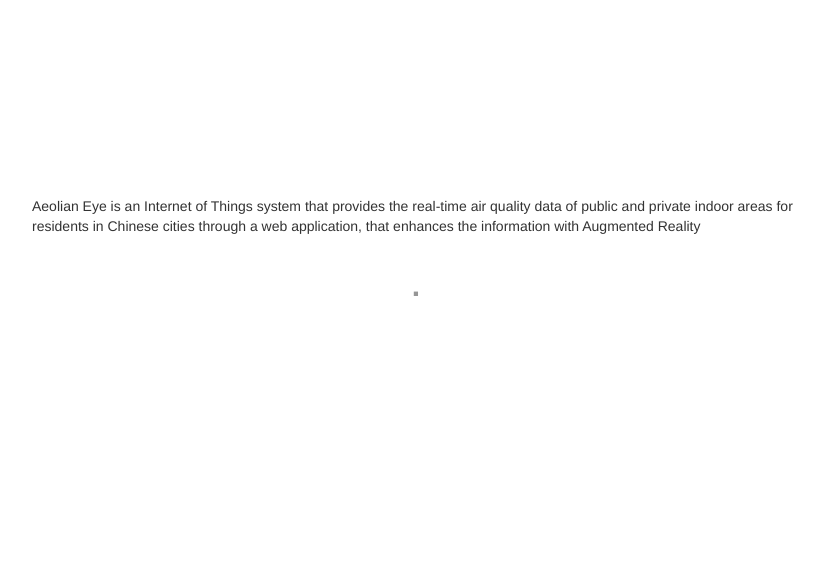
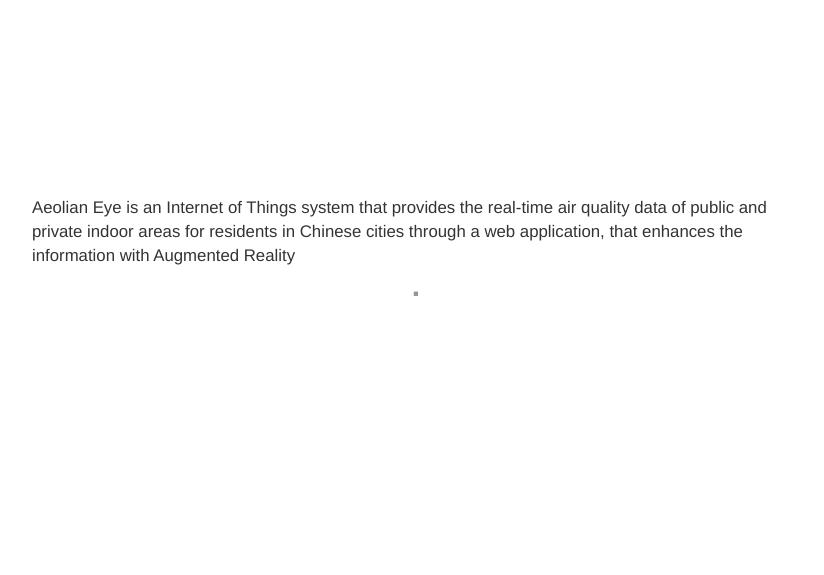
Before and after one commit to xiaoyuegong/AeolianEye, a Flask app: page / in a window 1280 px wide. Shown: the part 204-779 px from the top of the page, without its empty margins (224-1048 px from the left). Run offline with Flask 2, Linux system fonts and the light colour scheme; some libraries are stand-ins or nearby versions.

```diff
--- a/eye/templates/index.html
+++ b/eye/templates/index.html
@@ -38,6 +38,7 @@ h1 {
   left:20%;
   width:60%;
   z-index: 10;
+  font-size: 120%;
 }
 </style>
   <body>
```
